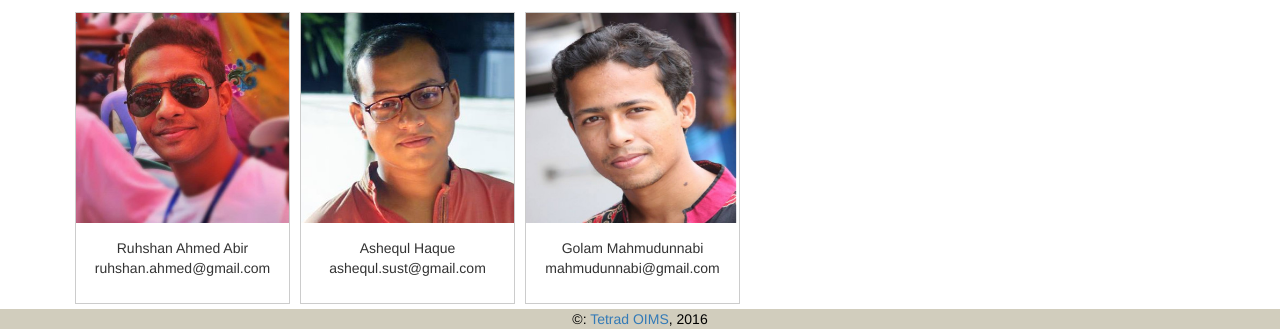
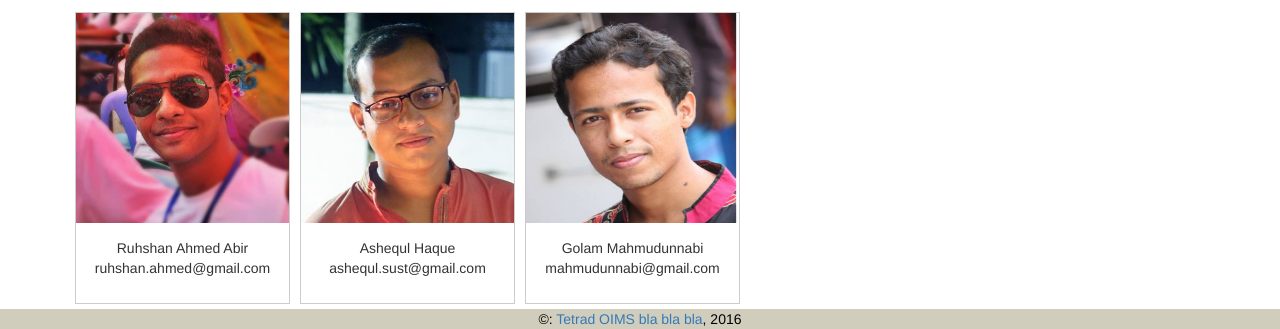
Before and after one commit to tetrad-oims/tetrad-oims.github.io, a plain HTML site: page index.html in a window 1280 px wide. Shown: the part 719-1048 px from the top of the page. Drawn offline with nearby package versions, Linux system fonts and the light colour scheme.

Commit message:
test modification

```diff
--- a/index.html
+++ b/index.html
@@ -123,7 +123,7 @@ div.desc {
 
 
   <div class="footer fstyle">
-  &copy: <a href="/credit/" style="">Tetrad OIMS</a>, 2016</div>
+  &copy: <a href="/credit/" style="">Tetrad OIMS bla bla bla</a>, 2016</div>
 
 </body>
 </html>
```
